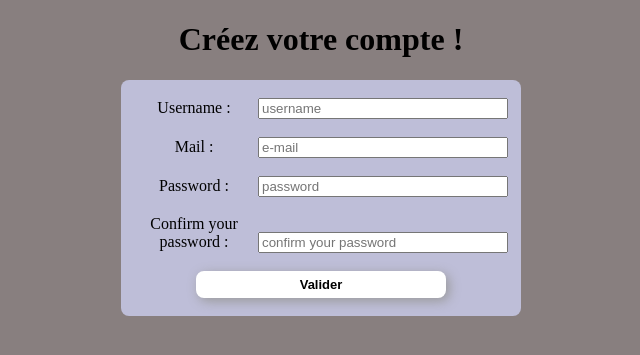
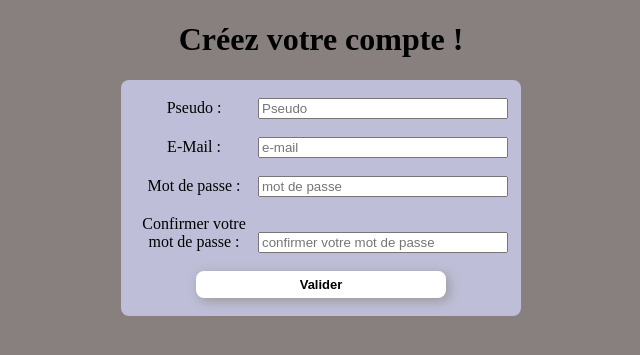
Before and after one commit to Pierre-147/Web_Project, a PHP site: page /CreateAccount.php in a window 1280 px wide. Shown: the top 355 px of the page, without its empty margins (319-959 px from the left). Run offline with PHP 8.4, Linux system fonts and the light colour scheme.

Commit message:
Modif francais CA

```diff
--- a/CreateAccount.php
+++ b/CreateAccount.php
@@ -11,14 +11,14 @@
 
         <form method="post" action="CreateAccount.php">
          <br />
-            <label> Username : </label>
-            <input type="text" placeholder="username"/><br /><br />
-            <label> Mail : </label>
+            <label> Pseudo : </label>
+            <input type="text" placeholder="Pseudo"/><br /><br />
+            <label> E-Mail : </label>
             <input type="mail" placeholder="e-mail"/><br /><br />
-            <label> Password :</label>
-            <input type="password" placeholder="password"/><br /><br />
-            <label> Confirm your password : </label>
-            <input type="password" placeholder="confirm your password"/><br /><br />
+            <label> Mot de passe :</label>
+            <input type="password" placeholder="mot de passe"/><br /><br />
+            <label> Confirmer votre mot de passe : </label>
+            <input type="password" placeholder="confirmer votre mot de passe"/><br /><br />
 
             <input type="submit" class= bouton value="Valider" />
          <br /><br />
```
